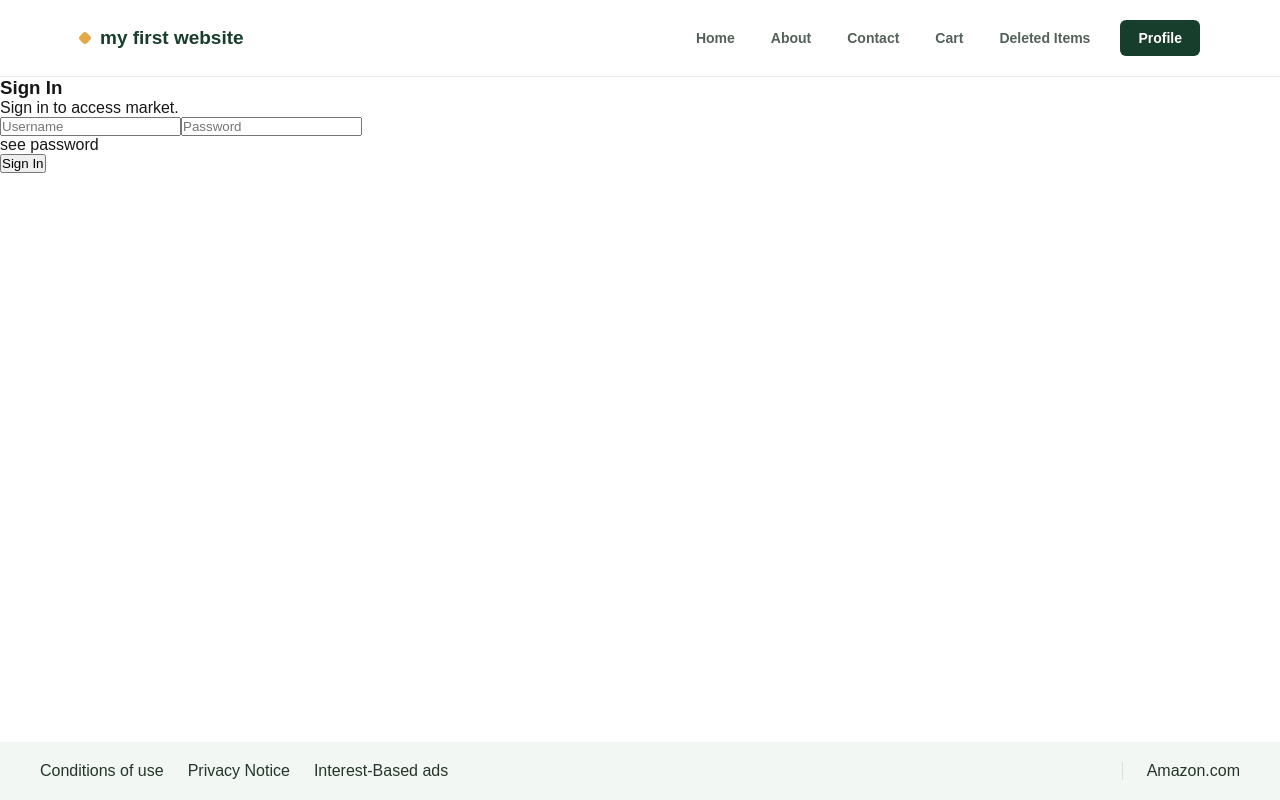
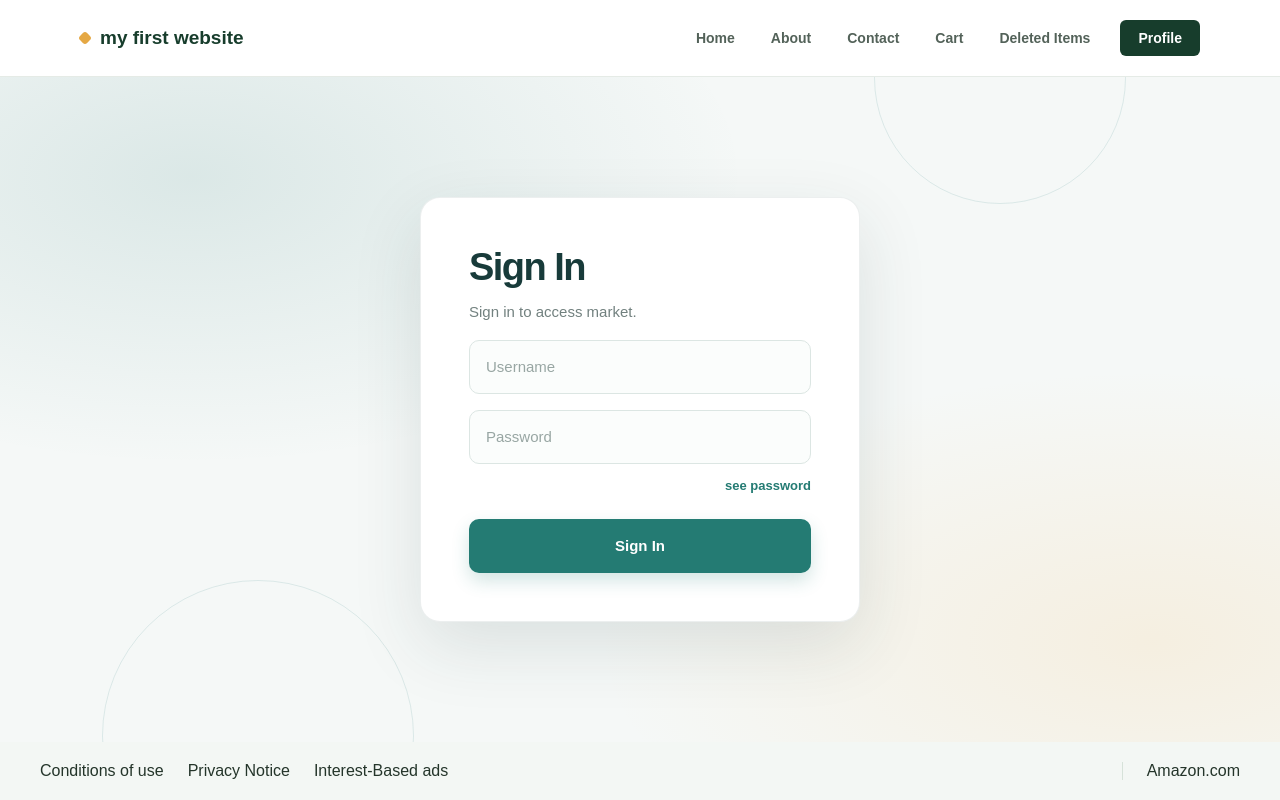
Before and after one commit to AkhalkatsiAvtandil/smart-academy-project-five-lesson-first, a Next.js app: page /login in a window 1280 px wide. Built offline with nearby package versions, Linux system fonts and the light colour scheme.

Commit message:
log in/sign in გვერდის გასტილვა

```diff
--- a/src/app/(auth)/login/page.jsx
+++ b/src/app/(auth)/login/page.jsx
@@ -1,16 +1,24 @@
 "use client";
 import { useState } from "react";
+import styles from "./page.module.css";
 const Page = () => {
   const [isVisible, setIsVisible] = useState(false);
   const [submiterror, setSubmitEror] = useState(null);
+  const [usernameError, setUsernameError] = useState(null);
+  const [passwordError, setPasswordError] = useState(null);
 
   const [username, setUsername] = useState("");
   const [password, setPassword] = useState("");
 
   const handleSubmit = (e) => {
     e.preventDefault();
-    if (username.length === 6) {
-      return setSubmitEror("username must be more than 6 characters");
+    setUsernameError(null);
+    setPasswordError(null);
+    if (username.length === 0) {
+      return setUsernameError("username must be more than 0 characters");
+    }
+    if (password.length === 0) {
+      return setPasswordError("password must be more than 0 characters");
     }
   };
   const handleSeePassword = () => {
@@ -18,23 +26,34 @@ const Page = () => {
   };
 
   return (
-    <div>
-      <form onSubmit={handleSubmit}>
-        <h3>Sign In</h3>
-        <p>Sign in to access market.</p>
+    <div className={styles.page}>
+      <form className={styles.form} onSubmit={handleSubmit}>
+        <h3 className={styles.title}>Sign In</h3>
+        <p className={styles.description}>Sign in to access market.</p>
         <input
+          className={styles.input}
           type="text"
           placeholder="Username"
           onChange={(event) => setUsername(event.target.value)}
         />
+        {usernameError && <p className={styles.error}>{usernameError}</p>}
         <input
+          className={styles.input}
           type={isVisible ? "text" : "password"}
           placeholder="Password"
           onChange={(event) => setPassword(event.target.value)}
         />
-        <p onClick={handleSeePassword}>see password </p>
-        <button type="submit">Sign In</button>
-        {submiterror && <p>{submiterror}</p>}
+        {passwordError && <p className={styles.error}>{passwordError}</p>}
+        <button
+          className={styles.passwordToggle}
+          type="button"
+          onClick={handleSeePassword}
+        >
+          {isVisible ? "hide password" : "see password"}
+        </button>
+        <button className={styles.submitButton} type="submit">
+          Sign In
+        </button>
       </form>
     </div>
   );
--- a/src/app/(auth)/login/page.module.css
+++ b/src/app/(auth)/login/page.module.css
@@ -0,0 +1,166 @@
+.page {
+  position: relative;
+  isolation: isolate;
+  display: grid;
+  flex: 1;
+  place-items: center;
+  min-height: 560px;
+  overflow: hidden;
+  padding: 72px 24px;
+  background:
+    radial-gradient(ellipse at 15% 15%, rgb(31 116 112 / 12%), transparent 36%),
+    radial-gradient(ellipse at 90% 85%, rgb(245 183 87 / 14%), transparent 34%),
+    #f5f8f7;
+}
+
+.page::before,
+.page::after {
+  position: absolute;
+  z-index: -1;
+  width: 250px;
+  height: 250px;
+  border: 1px solid rgb(31 116 112 / 12%);
+  border-radius: 50%;
+  content: "";
+}
+
+.page::before {
+  top: -125px;
+  right: 12%;
+}
+
+.page::after {
+  bottom: -150px;
+  left: 8%;
+  width: 310px;
+  height: 310px;
+}
+
+.form {
+  width: min(100%, 440px);
+  padding: 48px;
+  border: 1px solid rgb(20 55 54 / 8%);
+  border-radius: 20px;
+  background: #fff;
+  box-shadow: 0 24px 70px rgb(29 58 57 / 12%);
+}
+
+.title {
+  color: #183b3a;
+  font-size: clamp(30px, 5vw, 38px);
+  font-weight: 700;
+  letter-spacing: -0.04em;
+  line-height: 1.15;
+}
+
+.description {
+  margin-top: 10px;
+  color: #72817f;
+  font-size: 15px;
+  line-height: 1.6;
+}
+
+.input {
+  display: block;
+  width: 100%;
+  height: 54px;
+  margin-top: 16px;
+  padding: 0 16px;
+  border: 1px solid #dce6e3;
+  border-radius: 10px;
+  outline: none;
+  background: #fbfdfc;
+  color: #183b3a;
+  font: inherit;
+  font-size: 15px;
+  transition:
+    border-color 160ms ease,
+    box-shadow 160ms ease,
+    background-color 160ms ease;
+}
+
+.input::placeholder {
+  color: #98a6a3;
+}
+
+.input:focus {
+  border-color: #328c83;
+  background: #fff;
+  box-shadow: 0 0 0 4px rgb(50 140 131 / 12%);
+}
+
+.error {
+  margin: 8px 2px 0;
+  color: #c43e48;
+  font-size: 13px;
+  line-height: 1.4;
+}
+
+.passwordToggle {
+  display: block;
+  width: fit-content;
+  margin: 14px 0 26px auto;
+  padding: 0;
+  border: 0;
+  background: transparent;
+  color: #247b73;
+  cursor: pointer;
+  font-family: inherit;
+  font-size: 13px;
+  font-weight: 600;
+  transition: color 160ms ease;
+}
+
+.passwordToggle:hover {
+  color: #164d49;
+}
+
+.submitButton {
+  width: 100%;
+  min-height: 54px;
+  border: 0;
+  border-radius: 10px;
+  background: #247b73;
+  box-shadow: 0 8px 18px rgb(36 123 115 / 20%);
+  color: #fff;
+  cursor: pointer;
+  font: inherit;
+  font-size: 15px;
+  font-weight: 700;
+  transition:
+    background-color 160ms ease,
+    box-shadow 160ms ease,
+    transform 160ms ease;
+}
+
+.submitButton:hover {
+  transform: translateY(-1px);
+  background: #1d6962;
+  box-shadow: 0 11px 22px rgb(36 123 115 / 26%);
+}
+
+.submitButton:focus-visible,
+.passwordToggle:focus-visible {
+  outline: 3px solid rgb(50 140 131 / 35%);
+  outline-offset: 3px;
+}
+
+@media (max-width: 520px) {
+  .page {
+    min-height: 480px;
+    padding: 48px 18px;
+  }
+
+  .form {
+    padding: 36px 26px;
+    border-radius: 16px;
+  }
+}
+
+@media (prefers-reduced-motion: reduce) {
+  .input,
+  .passwordToggle,
+  .submitButton {
+    transition: none;
+  }
+}
```
